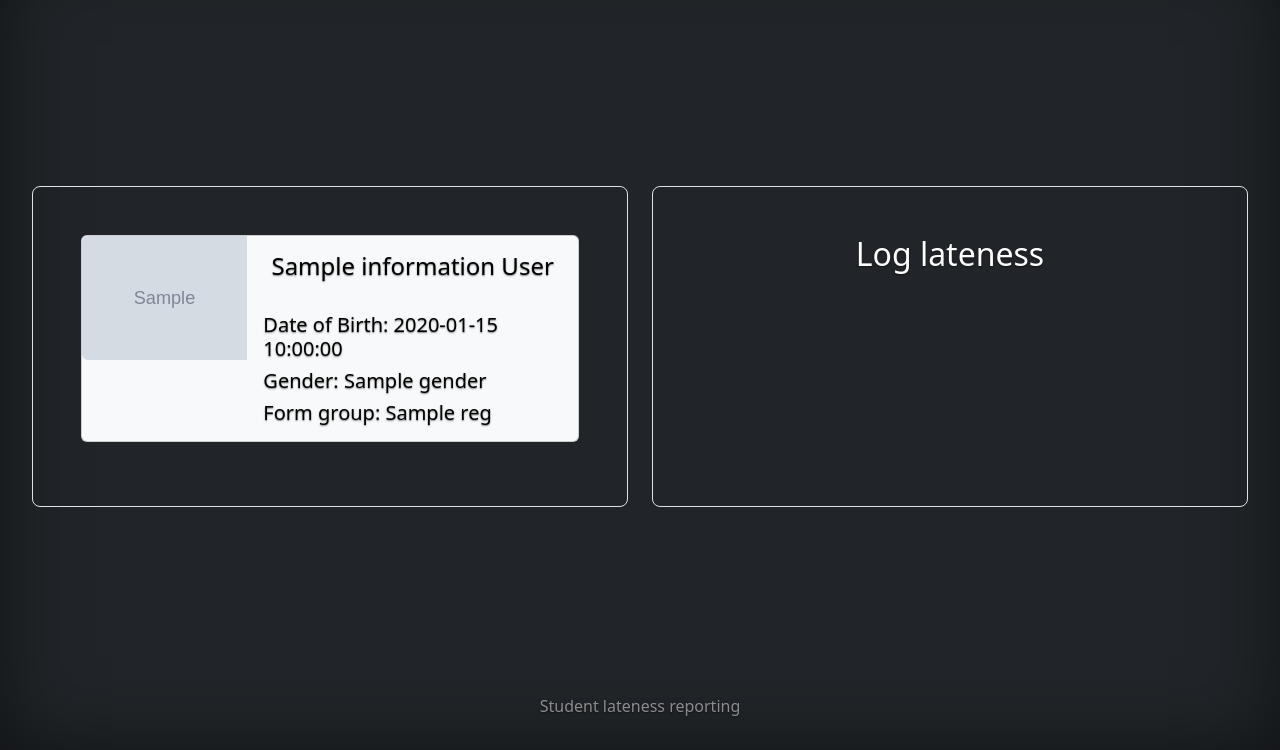
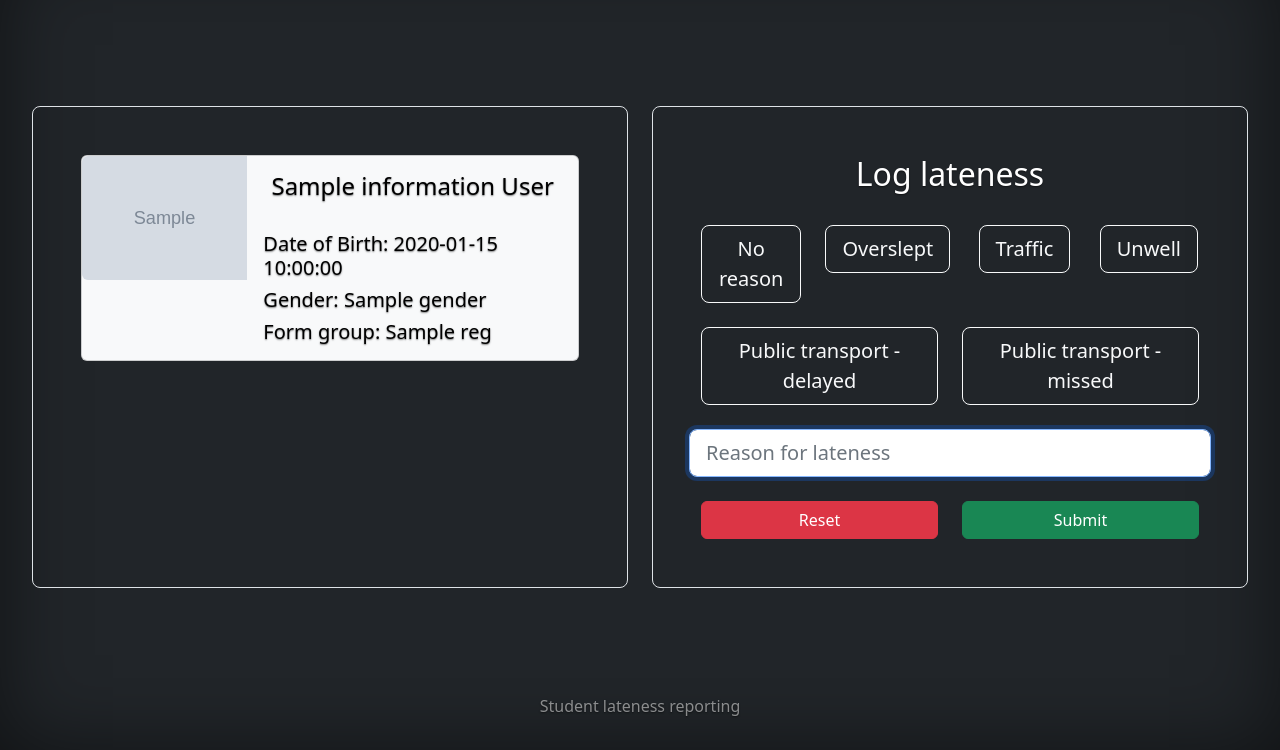
Before and after one commit to ecoppen/lateness, a FastAPI app: template templates/student.html in a window 1280 px wide. Shown: the part 50-800 px from the top of the page. Run offline with FastAPI, Linux system fonts and the light colour scheme; the template is opened without the code that fills it: most values are stand-ins (such as "Sample title", 1, 10 or a date in 2020); grey boxes marked "Sample" are stand-in pictures; parts of the project's set-up code (start-up, migrations or seed data) failed here and were passed over.

Commit message:
Update student.html

```diff
--- a/templates/student.html
+++ b/templates/student.html
@@ -38,7 +38,35 @@
   <div class="col-md-6">
     <div class="h-100 p-5 border rounded-3">
       <h2>Log lateness</h2>
-
+      <br>
+      <div class="row">
+        <div class="col"><button class="btn btn-outline-light btn-lg" onclick="autoReason('NR')" type="button">No reason</button></div>
+        <div class="col"><button class="btn btn-outline-light btn-lg" onclick="autoReason('O')" type="button">Overslept</button></div>
+        <div class="col"><button class="btn btn-outline-light btn-lg" onclick="autoReason('T')" type="button">Traffic</button></div>
+        <div class="col"><button class="btn btn-outline-light btn-lg" onclick="autoReason('U')" type="button">Unwell</button></div>
+      </div>
+      <br>
+      <div class="row">
+        <div class="col"><button class="btn btn-outline-light btn-lg" onclick="autoReason('PD')" type="button">Public transport - delayed</button></div>
+        <div class="col"><button class="btn btn-outline-light btn-lg" onclick="autoReason('PM')" type="button">Public transport - missed</button></div>
+      </div>
+      <br>
+      <div class="row">
+        <input type="text" class="form-control form-control-lg" id="reason" name="reason" maxlength="100" placeholder="Reason for lateness">
+      </div>
+      <br>
+      <div class="row">
+        <div class="col">
+          <div class="d-grid gap-2">
+            <input class="btn btn-danger" type="reset" value="Reset">
+          </div>
+        </div>
+        <div class="col">
+          <div class="d-grid gap-2">
+            <input class="btn btn-success" type="submit" value="Submit">
+          </div>
+        </div>
+      </div>
     </div>
   </div>
 </div>
@@ -46,4 +74,34 @@
 {% endblock %}
 
 {% block scripts %}
+<script>
+  $(document).ready(function () {
+    document.getElementById("reason").focus();
+  });
+
+  function autoReason(reason) {
+    let x = "";
+    switch(reason) {
+      case 'NR':
+        x = "No reason";
+        break;
+      case 'O':
+        x = "Overslept";
+        break;
+      case 'T':
+        x = "Traffic";
+        break;
+      case 'U':
+        x = "Unwell";
+        break;
+      case 'PD':
+        x = "Public transport was delayed";
+        break;
+      case 'PM':
+        x= "Public transport was missed";
+        break;
+    }
+    document.getElementById("reason").value += x;
+  }
+</script>
 {% endblock %}
```
